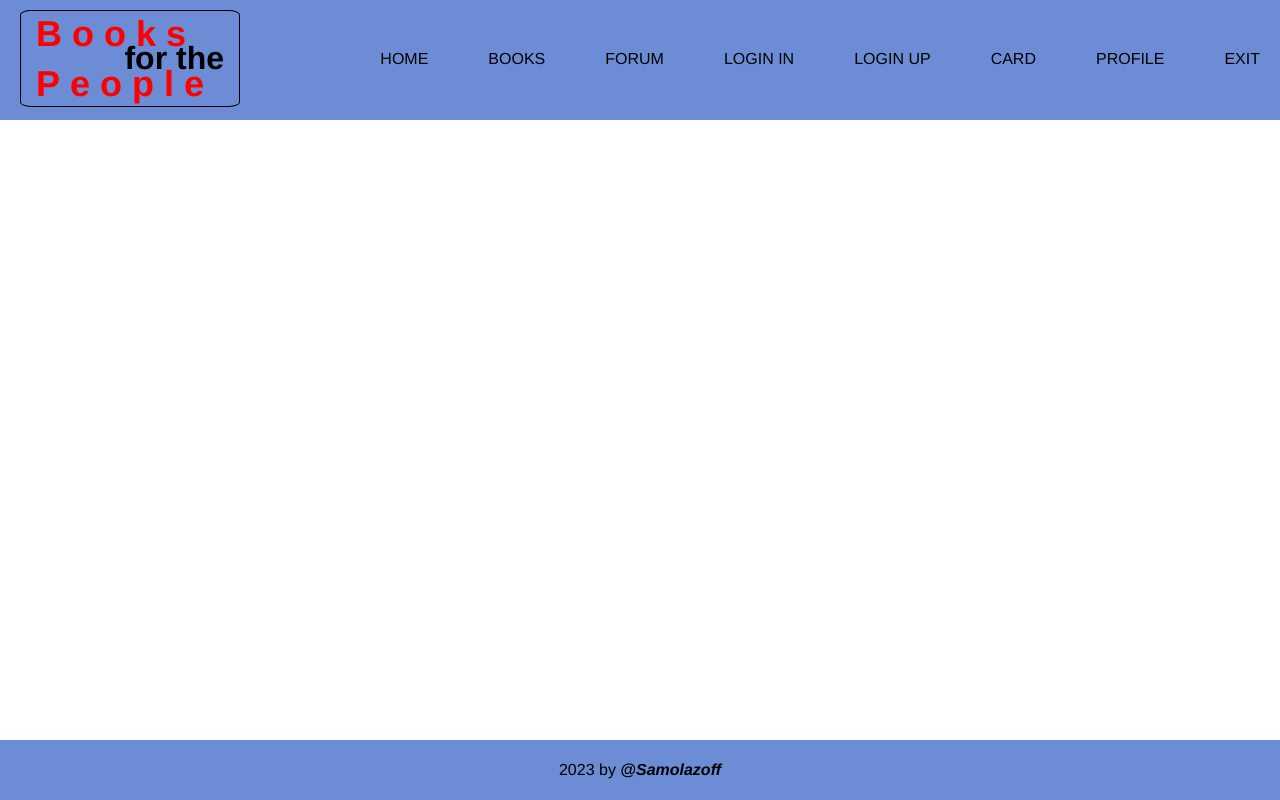
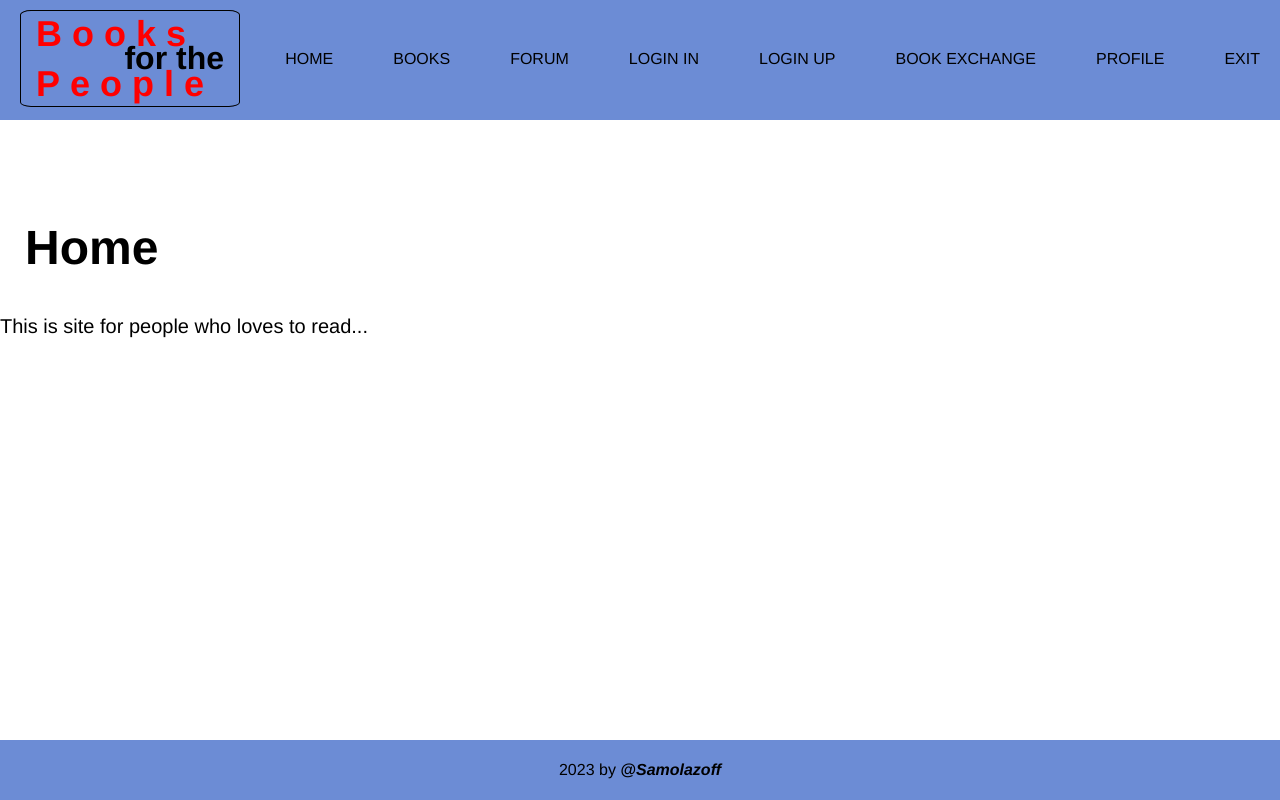
Before and after one commit to samolazoff/BOOKS-FOR-ALL-PEOPLE, a React (Create React App) app in the folder client/: page / in a window 1280 px wide. Built offline with nearby package versions, Linux system fonts and the light colour scheme.

Commit message:
Create block  Home

```diff
--- a/client/src/components/app-nav/AppNav.jsx
+++ b/client/src/components/app-nav/AppNav.jsx
@@ -11,7 +11,7 @@ const AppNav = () => {
                 <li className='nav__item'><a href="/forum">FORUM</a></li>
                 <li className='nav__item'><a href="/loggin">Login In</a></li>
                 <li className='nav__item'><a href="/registration">Login up</a></li>
-                <li className='nav__item'><a href="/card">Card</a></li>
+                <li className='nav__item'><a href="/card">book exchange</a></li>
                 <li className='nav__item'><a href="/profile">Profile</a></li>
                 <li className='nav__item'><button className='btn btn__exit'>Exit</button></li>
             </ul>
--- a/client/src/components/app/App.jsx
+++ b/client/src/components/app/App.jsx
@@ -1,5 +1,6 @@
 import AppHeader from '../app-header/AppHeader';
 import AppFooter from '../app-footer/AppFooter';
+import Home from '../home/Home';
 
 import './app.sass';
 
@@ -7,6 +8,9 @@ function App() {
     return (
         <div className="app flx-c">
             <AppHeader></AppHeader>
+            <main className='app-main'>
+                <Home></Home>
+            </main>
             <AppFooter></AppFooter>
         </div>
     );
--- a/client/src/components/app/app.sass
+++ b/client/src/components/app/app.sass
@@ -3,8 +3,14 @@
 @import ../style/samolazoff-framework
 @import ../style/sass-mixin
 
+.title__block
+    padding: 40px 25px
+    font-size: 48px
 .app
     width: 100%
     min-height: 100vh
     font-family: $font-primary
-    @include flex-position(space-between, center )
+    @include flex-position(space-between, center)
+    &-main
+        width: 100%
+        min-height: 500px
--- /dev/null
+++ b/client/src/components/home/Home.jsx
@@ -0,0 +1,16 @@
+import React from 'react';
+
+import './home.sass';
+
+const Home = () => {
+    return (
+        <section className='home-box container flx-c'>
+            <h2 className="title__block">Home</h2>
+            <div className="home-box-content">
+                <p>This is site for people who loves to read...</p>
+            </div>
+        </section>
+    );
+};
+
+export default Home;
--- /dev/null
+++ b/client/src/components/home/home.sass
@@ -0,0 +1,6 @@
+@import ../style/sass-mixin
+
+.home-box
+    @include flex-position(flex-start, flex-start )
+.home-box-content
+    font-size: 20px
```
Lines whose indentation alone changed are shown as unchanged.
